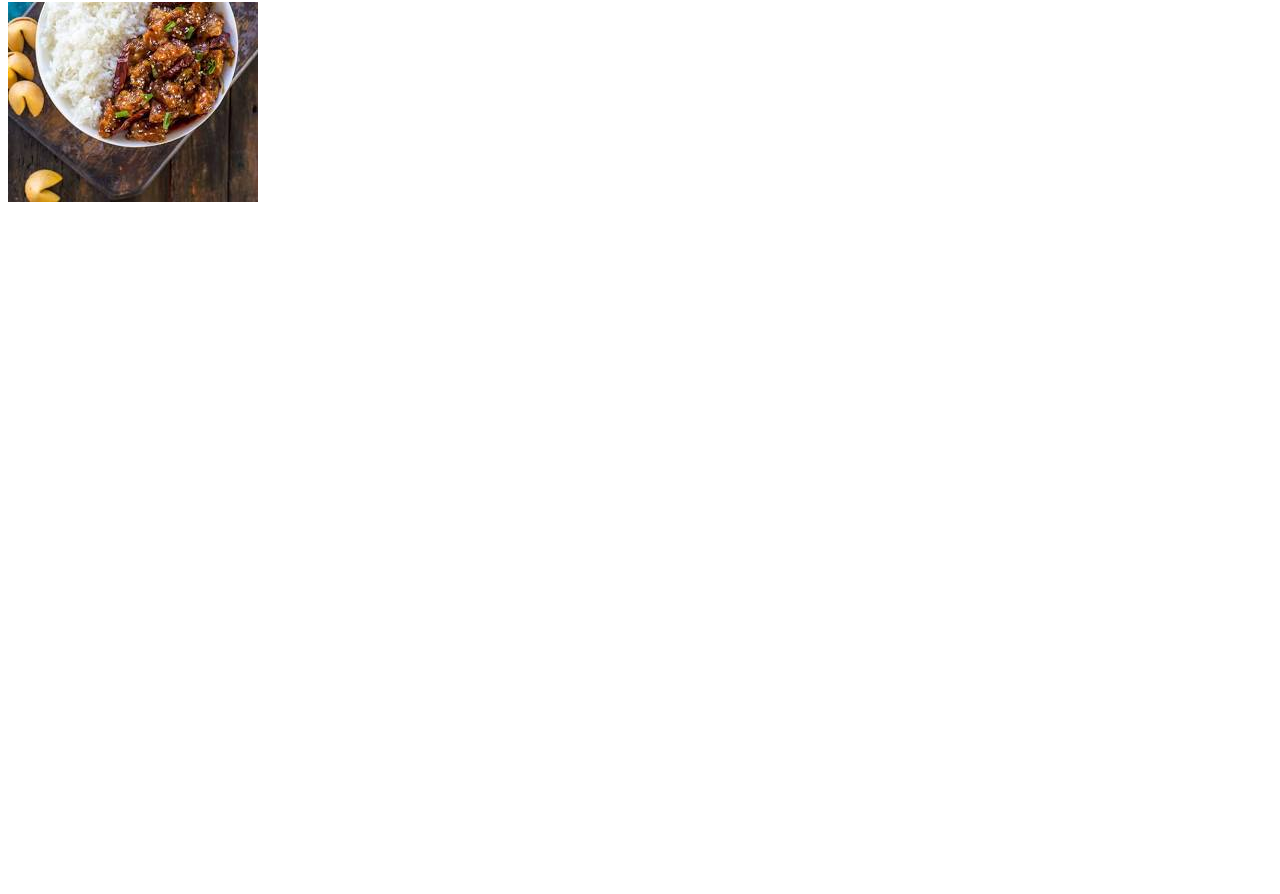
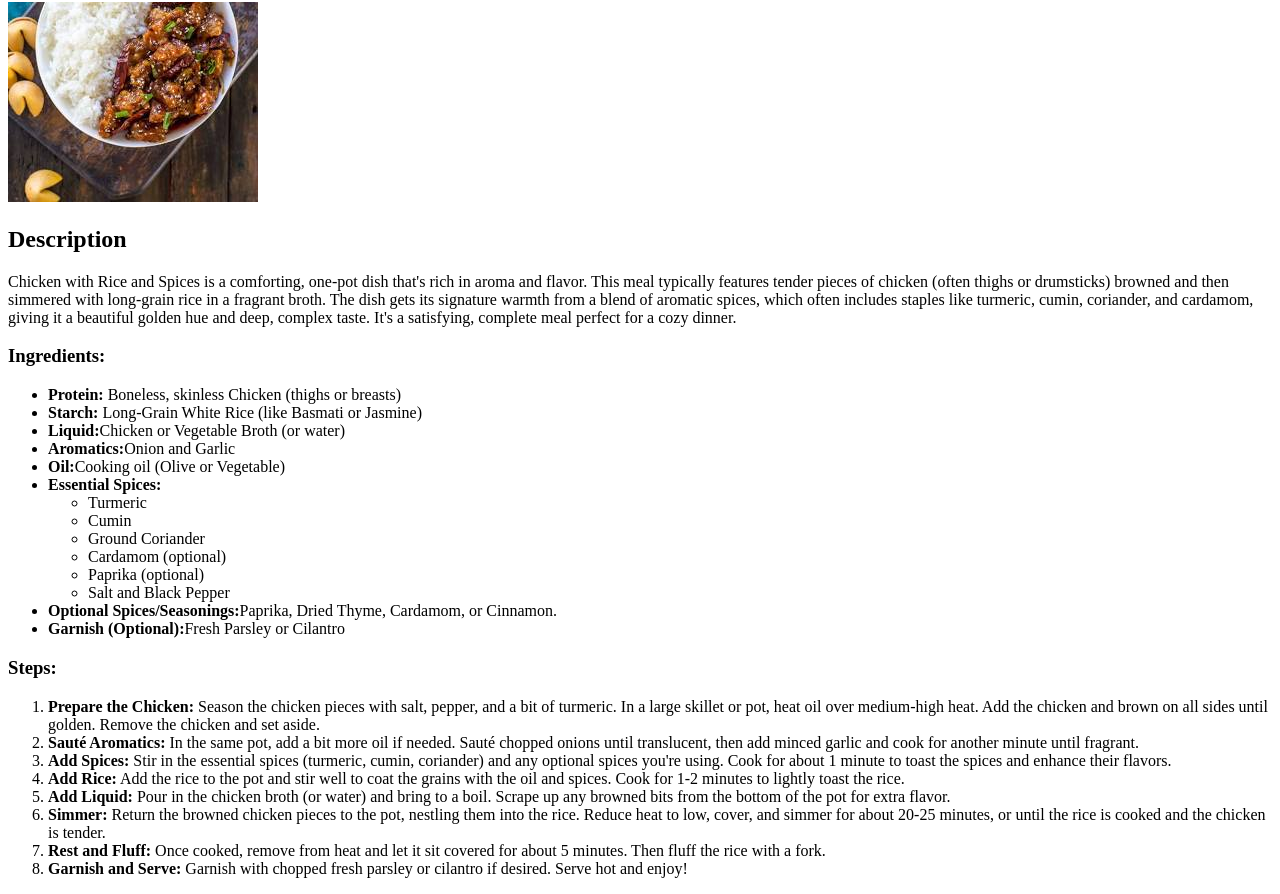
Before and after one commit to Alinezl1/odin-recipe, a plain HTML site: page recipes/chicken.html in a window 1280 px wide. Shown: the part 112-1006 px from the top of the page. Before the commit the page ends 800 px from the top, so only its background shows below. Drawn offline with Linux system fonts and the light colour scheme.

Commit message:
complete chicken recipe

```diff
--- a/recipes/chicken.html
+++ b/recipes/chicken.html
@@ -8,5 +8,38 @@
         <p><a href="../index.html">Home</a></p>
         <h1>Chicken with Rice and Spices recipe</h1>
         <img src="../images/rice.jpg" alt="image of Chicken with Rice finished dish" Width="250" height="200">
+        <h2>Description</h2>
+        <p>Chicken with Rice and Spices is a comforting, one-pot dish that's rich in aroma and flavor. This meal typically features tender pieces of chicken (often thighs or drumsticks) browned and then simmered with long-grain rice in a fragrant broth. The dish gets its signature warmth from a blend of aromatic spices, which often includes staples like turmeric, cumin, coriander, and cardamom, giving it a beautiful golden hue and deep, complex taste. It's a satisfying, complete meal perfect for a cozy dinner.</p>
+        <h3>Ingredients:</h3>
+        <ul>
+           <li><strong>Protein:</strong> Boneless, skinless Chicken (thighs or breasts)</li>
+           <li><strong>Starch:</strong> Long-Grain White Rice (like Basmati or Jasmine)</li>
+           <li><strong>Liquid:</strong>Chicken or Vegetable Broth (or water)</li>
+           <li><strong>Aromatics:</strong>Onion and Garlic</li>
+           <li><strong>Oil:</strong>Cooking oil (Olive or Vegetable)</li>
+           <li><strong>Essential Spices:</strong><ul>
+                <li>Turmeric</li>
+                <li>Cumin</li>
+                <li>Ground Coriander</li>
+                <li>Cardamom (optional)</li>
+                <li>Paprika (optional)</li>
+                <li>Salt and Black Pepper</li>
+           </ul></li>
+           <li><strong>Optional Spices/Seasonings:</strong>Paprika, Dried Thyme, Cardamom, or Cinnamon.</li>
+           <li><strong>Garnish (Optional):</strong>Fresh Parsley or Cilantro</li>
+        </ul>
+         <h3>Steps:</h3>
+       <ol>
+        <li><strong>Prepare the Chicken:</strong> Season the chicken pieces with salt, pepper, and a bit of turmeric. In a large skillet or pot, heat oil over medium-high heat. Add the chicken and brown on all sides until golden. Remove the chicken and set aside.</li>
+        <li><strong>Sauté Aromatics:</strong> In the same pot, add a bit more oil if needed. Sauté chopped onions until translucent, then add minced garlic and cook for another minute until fragrant.</li>
+        <li><strong>Add Spices:</strong> Stir in the essential spices (turmeric, cumin, coriander) and any optional spices you're using. Cook for about 1 minute to toast the spices and enhance their flavors.</li>
+        <li><strong>Add Rice:</strong> Add the rice to the pot and stir well to coat the grains with the oil and spices. Cook for 1-2 minutes to lightly toast the rice.</li>
+        <li><strong>Add Liquid:</strong> Pour in the chicken broth (or water) and bring to a boil. Scrape up any browned bits from the bottom of the pot for extra flavor.</li>
+        <li><strong>Simmer:</strong> Return the browned chicken pieces to the pot, nestling them into the rice. Reduce heat to low, cover, and simmer for about 20-25 minutes, or until the rice is cooked and the chicken is tender.</li>
+        <li><strong>Rest and Fluff:</strong> Once cooked, remove from heat and let it sit covered for about 5 minutes. Then fluff the rice with a fork.</li>
+        <li><strong>Garnish and Serve:</strong> Garnish with chopped fresh parsley or cilantro if desired. Serve hot and enjoy!</li>
+       </ol>
+
+
     </body>
 </html>
```
Also changed, not shown: index.html (+1 -2 lines).
